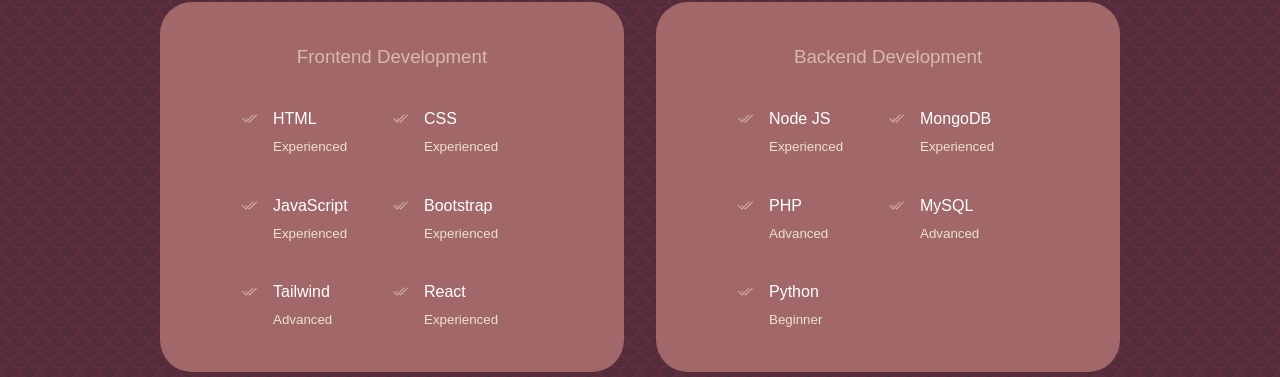
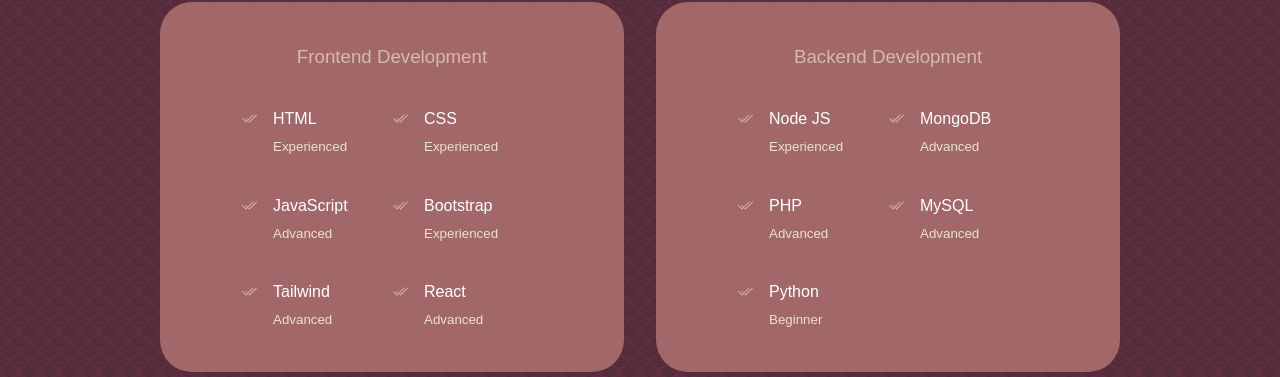
Before and after one commit to crystal-coding-time/laughing-red-journey, a React (Create React App) app: page / in a window 1280 px wide. Shown: the part 2233-2610 px from the top of the page. Built offline with nearby package versions, Linux system fonts and the light colour scheme; a web font is replaced by a local one.

Commit message:
small changes

```diff
--- a/src/components/experience/Experience.jsx
+++ b/src/components/experience/Experience.jsx
@@ -31,7 +31,7 @@
               <BsCheck2All className='experience__details-icon' />
               <div>
                 <h4>JavaScript</h4>
-                <small className='text-light'>Experienced</small>
+                <small className='text-light'>Advanced</small>
               </div>
             </article>
             <article className='experience__details'>
@@ -52,7 +52,7 @@
               <BsCheck2All className='experience__details-icon' />
               <div>
                 <h4>React</h4>
-                <small className='text-light'>Experienced</small>
+                <small className='text-light'>Advanced</small>
               </div>
             </article>
           </div>
@@ -72,7 +72,7 @@
               <BsCheck2All className='experience__details-icon' />
               <div>
                 <h4>MongoDB</h4>
-                <small className='text-light'>Experienced</small>
+                <small className='text-light'>Advanced</small>
               </div>
             </article>
             <article className='experience__details'>
```
